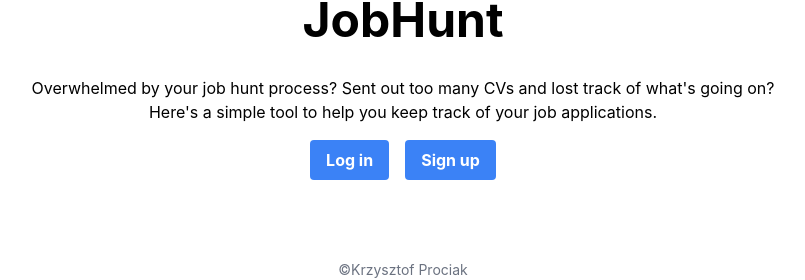
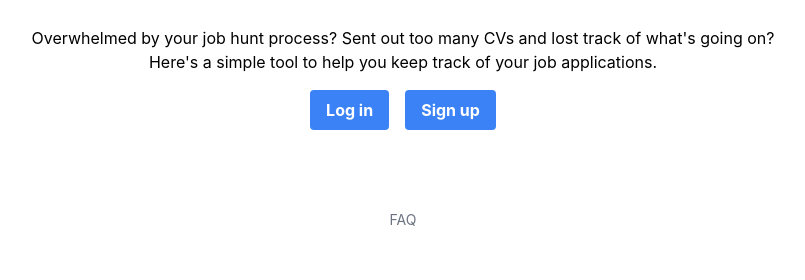
Before and after one commit to kprociak/job-hunt-frontend, a React (Create React App) app: page / in a window 1280 px wide. Shown: the part 392-672 px from the top of the page, without its empty margins (237-1042 px from the left). Built offline with nearby package versions, Linux system fonts and the light colour scheme; no server answers.

Commit message:
Homepage improvements

```diff
--- a/public/index.html
+++ b/public/index.html
@@ -7,37 +7,14 @@
     <meta name="theme-color" content="#000000" />
     <meta
       name="description"
-      content="Web site created using create-react-app"
+      content="Simple web app, helping you to keep track of your job applications."
     />
     <link rel="apple-touch-icon" href="%PUBLIC_URL%/logo192.png" />
-    <!--
-      manifest.json provides metadata used when your web app is installed on a
-      user's mobile device or desktop. See https://developers.google.com/web/fundamentals/web-app-manifest/
-    -->
     <link rel="manifest" href="%PUBLIC_URL%/manifest.json" />
-    <!--
-      Notice the use of %PUBLIC_URL% in the tags above.
-      It will be replaced with the URL of the `public` folder during the build.
-      Only files inside the `public` folder can be referenced from the HTML.
-
-      Unlike "/favicon.ico" or "favicon.ico", "%PUBLIC_URL%/favicon.ico" will
-      work correctly both with client-side routing and a non-root public URL.
-      Learn how to configure a non-root public URL by running `npm run build`.
-    -->
-    <title>React App</title>
+    <title>JobHunt</title>
   </head>
   <body>
     <noscript>You need to enable JavaScript to run this app.</noscript>
     <div id="root"></div>
-    <!--
-      This HTML file is a template.
-      If you open it directly in the browser, you will see an empty page.
-
-      You can add webfonts, meta tags, or analytics to this file.
-      The build step will place the bundled scripts into the <body> tag.
-
-      To begin the development, run `npm start` or `yarn start`.
-      To create a production bundle, use `npm run build` or `yarn build`.
-    -->
   </body>
 </html>
--- /dev/null
+++ b/src/components/hompepage/LoginLinks.tsx
@@ -0,0 +1,21 @@
+import React from "react";
+import ButtonLink from "../UI/ButtonLink";
+import useUser from "../../hooks/useUser";
+
+export default function LoginLinks() {
+
+  const {user} = useUser();
+
+  return (
+    <div className={"flex flex-row gap-4"}>
+      {user.email ? (
+        <ButtonLink to={"/dashboard"}>Open Dashboard</ButtonLink>
+      ) : (
+        <>
+          <ButtonLink to={"/login"}>Log in</ButtonLink>
+          <ButtonLink to={"/signup"}>Sign up</ButtonLink>
+        </>
+      )}
+    </div>
+  )
+}
--- /dev/null
+++ b/src/hooks/useUser.ts
@@ -0,0 +1,47 @@
+import {useDispatch, useSelector} from "react-redux";
+import {useEffect, useState} from "react";
+import {updateUser} from "../redux/slices/UserSlice";
+
+
+export default function useUser() {
+  // @ts-ignore
+  const user = useSelector((state) => state.user);
+  const dispatch = useDispatch();
+  const [userError, setUserError] = useState(false);
+
+  useEffect(() => {
+    if (!user.email) {
+      if (localStorage.getItem("token")){
+        fetch(`${process.env.REACT_APP_BACKEND_URL}me`, {
+          headers: {
+            "Authorization": `Bearer ${localStorage.getItem("token")}`
+          }
+        })
+          .then(res => {
+            if (!res.ok) {
+              throw new Error("Invalid token");
+            }
+            return res;
+          })
+          .then(res => res.json())
+          .then(data => {
+            dispatch(updateUser({email: data.email, name: data.name}));
+            setUserError(false);
+          })
+          .catch(err => {
+            console.log(err);
+            setUserError(true);
+          })
+      }
+      else {
+        setUserError(true);
+      }
+    }
+    else {
+      setUserError(false);
+    }
+  }, [user]);
+
+
+  return {user: user, userError: userError};
+}
--- a/src/pages/DashboardPage.tsx
+++ b/src/pages/DashboardPage.tsx
@@ -7,15 +7,18 @@ import ApplicationList from "../components/dashboard/applicationList/Application
 import NewApplicationForm from "../components/dashboard/newApplicationForm";
 import ApplicationDetails from "../components/dashboard/ApplicationDetails";
 import {JobApplication} from "../types/JobApplication";
+import useUser from "../hooks/useUser";
 
 export default function DashboardPage() {
   //@ts-ignore
-  const user = useSelector((state) => state.user);
+  //const user = useSelector((state) => state.user);
   const navigate = useNavigate();
 
   const dispatch = useDispatch();
 
   const [selectedApplication, setSelectedApplication] = useState<JobApplication | null>(null);
+
+  const {user, userError} = useUser();
 
   const handleLogout = () => {
     localStorage.removeItem("token");
@@ -24,34 +27,8 @@ export default function DashboardPage() {
   }
 
   useEffect(() => {
-    if (!user.email) {
-      if (localStorage.getItem("token")){
-        fetch(`${process.env.REACT_APP_BACKEND_URL}me`, {
-          headers: {
-            "Authorization": `Bearer ${localStorage.getItem("token")}`
-          }
-        })
-          .then(res => {
-            if (!res.ok) {
-              throw new Error("Invalid token");
-            }
-            return res;
-          })
-          .then(res => res.json())
-          .then(data => {
-            dispatch(updateUser({email: data.email, name: data.name}));
-          })
-          .catch(err => {
-            console.log(err);
-            navigate("/login");
-        })
-      }
-      else {
-        navigate("/login");
-      }
-    }
-    else {
-      console.log("User found, welcome!");
+    if (userError) {
+      navigate("/login");
     }
   }, [user]);
 
--- a/src/pages/FAQPage.tsx
+++ b/src/pages/FAQPage.tsx
@@ -9,7 +9,7 @@ const questions = [
   },
   {
     question: "How do I use this app?",
-    answer: "Simply sign up, log in, and start adding applications. You can add as many as you want, and update them as you go through the application process.",
+    answer: "Simply sign up, and start adding applications. You can add as many as you want, and update them as you go through the application process.",
   },
   {
     question: "How much does it cost?",
--- a/src/pages/HomePage.tsx
+++ b/src/pages/HomePage.tsx
@@ -1,6 +1,8 @@
 import React from 'react';
 import ButtonLink from "../components/UI/ButtonLink";
 import CenterDiv from "../components/UI/CenterDiv";
+import LoginLinks from "../components/hompepage/LoginLinks";
+import {Link} from "react-router-dom";
 export default function HomePage() {
   return (
     <CenterDiv>
@@ -8,15 +10,17 @@ export default function HomePage() {
         <img src={"./resume.png"} alt={"JobHunt Logo"} className={"w-60"}/>
       </div>
       <div className={"text-center"}>
-      <h1 className={"text-5xl font-bold mt-5 mb-8"}>JobHunt</h1>
+        <h1 className={"text-5xl font-bold mt-5 mb-8"}>JobHunt</h1>
         <p>
           Overwhelmed by your job hunt process? Sent out too many CVs and lost track of what's going on? <br/>
           Here's a simple tool to help you keep track of your job applications.
         </p>
       </div>
       <div className={"flex flex-row gap-4 pt-4"}>
-        <ButtonLink to={"/login"}>Log in</ButtonLink>
-        <ButtonLink to={"/signup"}>Sign up</ButtonLink>
+        <LoginLinks/>
+      </div>
+      <div className="pt-20 text-sm text-gray-500">
+        <Link to={"/faq"}>FAQ</Link>
       </div>
       <div className="pt-20">
         <p className="text-sm text-gray-500">
@@ -25,5 +29,5 @@ export default function HomePage() {
         </p>
       </div>
     </CenterDiv>
-  );
+);
 }
```
